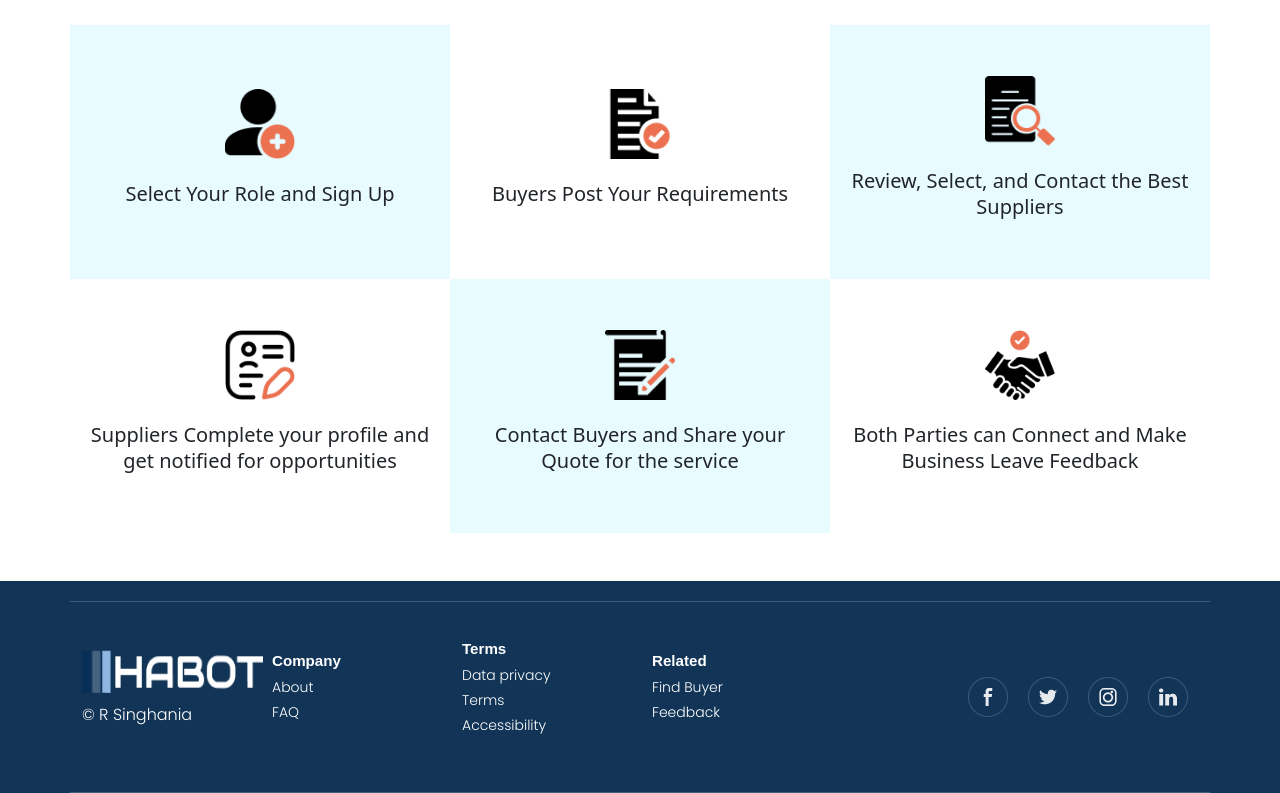
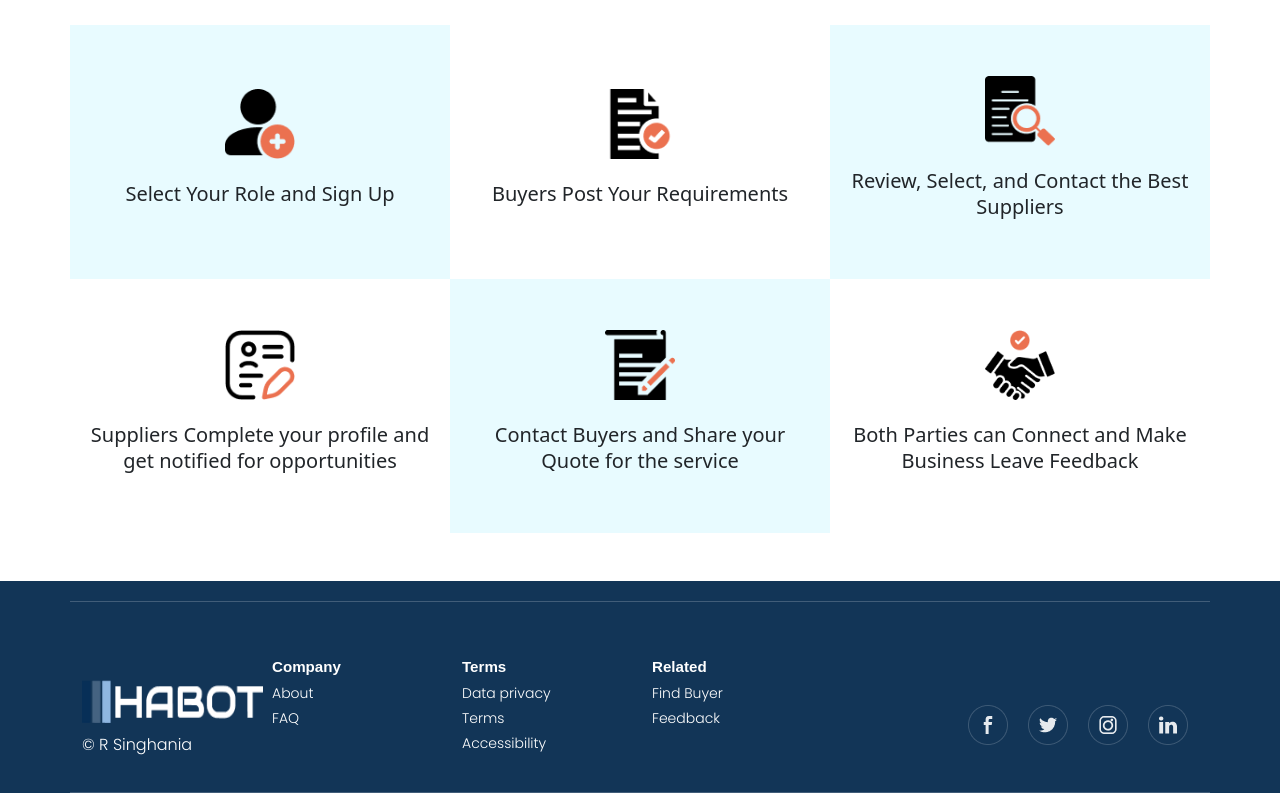
Before and after one commit to patrickmwangi017/habot-interview, a React (Create React App) app: page / in a window 1280 px wide. Shown: the part 2101-2894 px from the top of the page. Built offline with nearby package versions, Linux system fonts and the light colour scheme.

Commit message:
fix footer misalignment

```diff
--- a/src/components/Footer.js
+++ b/src/components/Footer.js
@@ -11,8 +11,8 @@ function Footer() {
   return (
     <footer>
       <Container className='h-100 pt-20 pb-20'>
-        <div className="row h-100 footer-main-row d-flex align-items-center justify-content-center">
-          <div className='col-md-2'>
+        <div className="row h-100 footer-main-row d-flex justify-content-center">
+          <div className='col-md-2' style={{ paddingTop: "2%" }}>
             <img
               src="./logo-white.png" // Replace with the path to your logo
               alt="Logo"
--- a/src/components/css/Footer.css
+++ b/src/components/css/Footer.css
@@ -33,7 +33,7 @@ footer .list-unstyled {
 footer .footer-main-row {
   border-top: 1px solid rgba(255, 255, 255, 0.2); /* 20% opacity */
   border-bottom: 1px solid rgba(255, 255, 255, 0.2); /* 20% opacity */
-  /* padding-top: 7%; */
+  padding-top: 5%;
 }
 .footer-social-icon {
   width: 40px;
```
